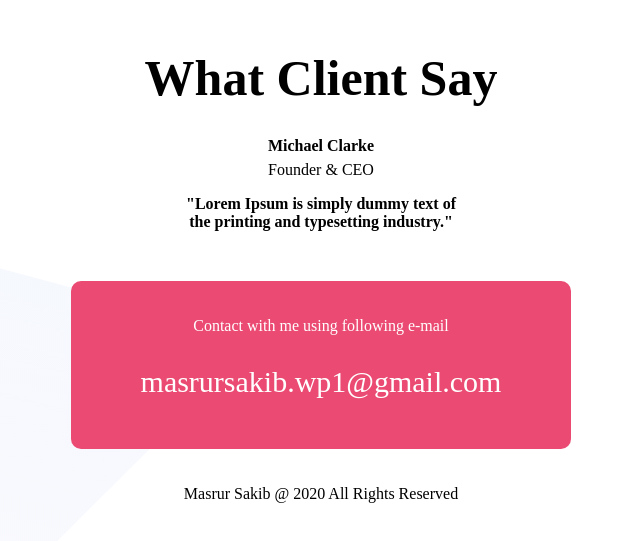
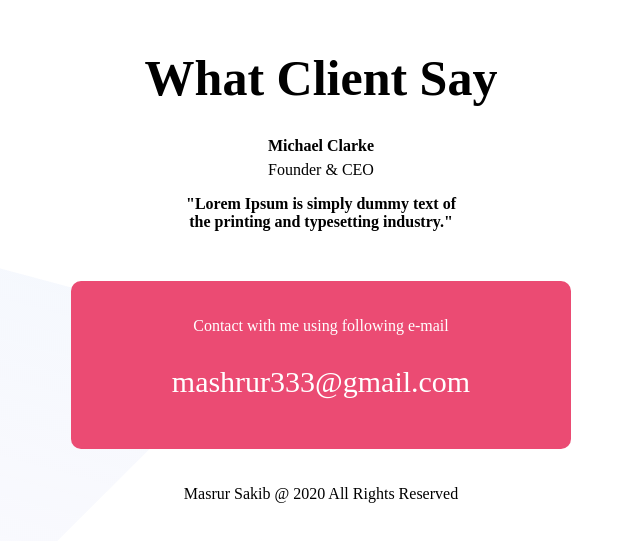
Before and after one commit to masrur-sakib/first_project, a plain HTML site: page index.html in a window 1280 px wide. Shown: the part 2401-2942 px from the top of the page, without its empty margins (319-959 px from the left). Drawn offline with Linux system fonts and the light colour scheme.

Commit message:
update 6

```diff
--- a/index.html
+++ b/index.html
@@ -72,7 +72,7 @@
 
         <div class="ninth_div">
             <p>Contact with me using following e-mail</p>
-            <p class="contact_mail">masrursakib.wp1@gmail.com</p>
+            <p class="contact_mail">mashrur333@gmail.com</p>
         </div>
         <div class="tenth_div">
             <p class="copyright">Masrur Sakib @ 2020 All Rights Reserved</p>
```
